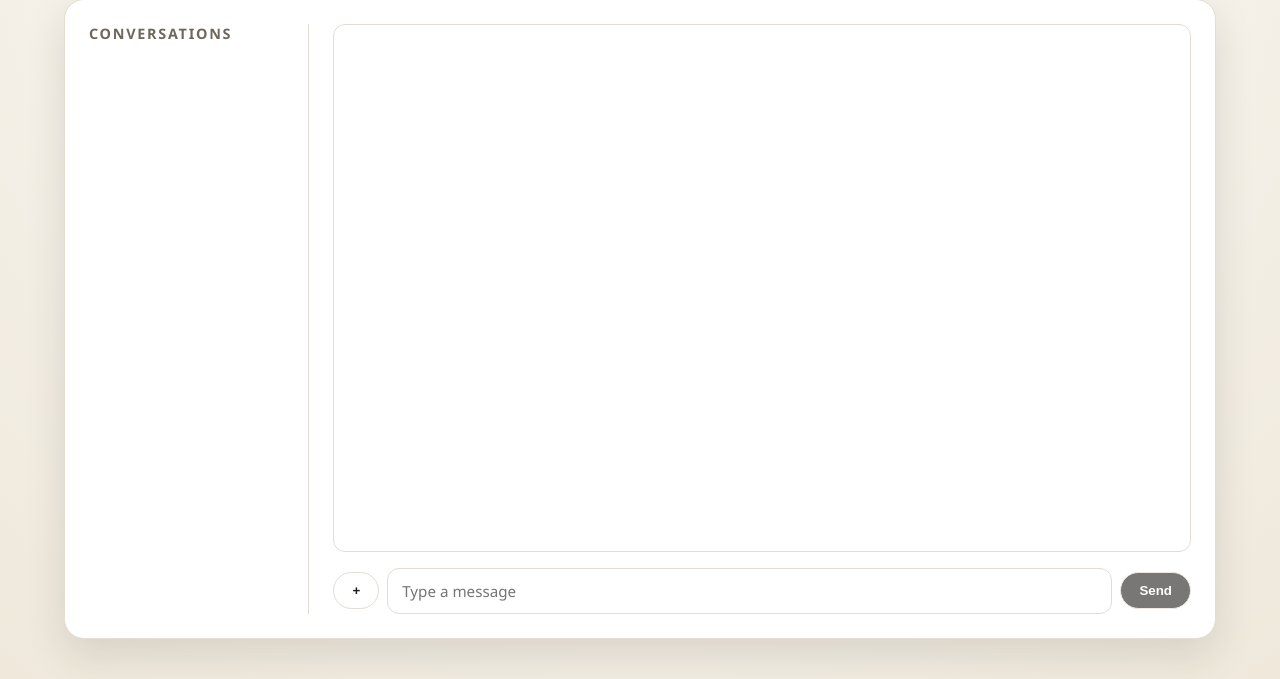
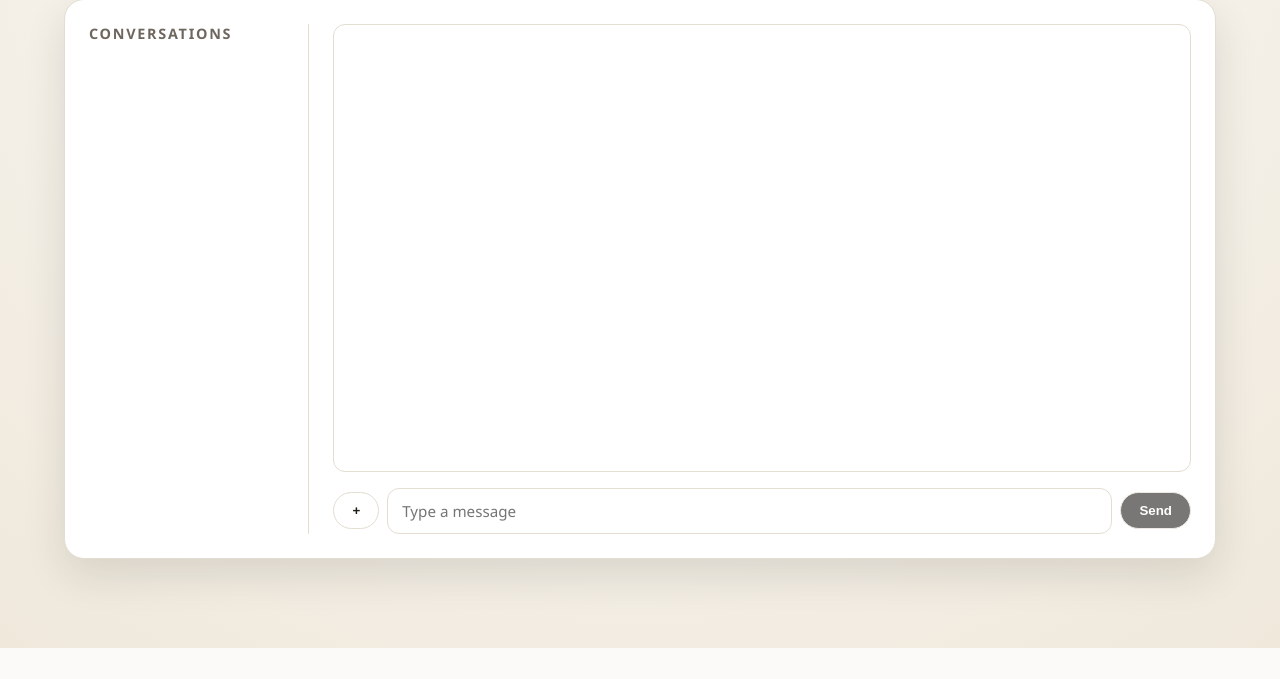
Before and after one commit to MINTALLOYY/chatapotomus, a Flask app: template templates/message_thread.html in a window 1280 px wide. Shown: the part 152-831 px from the top of the page. After the commit the page ends 800 px from the top, so only its background shows below. Run offline with Flask 3, Linux system fonts and the light colour scheme; the template is opened without the code that fills it, so the values that code supplies are empty; the visitor is signed in with stand-in values (Sample User, id 1); parts of the project's set-up code (start-up, migrations or seed data) failed here and were passed over; some libraries are stand-ins or nearby versions.

Commit message:
making chat box smaller

```diff
--- a/static/css/style.css
+++ b/static/css/style.css
@@ -345,14 +345,14 @@ input {
 }
 
 .chat-container {
-  height: 80dvh;
+  height: 70dvh;
   margin: 5dvh 0 0 0;
   box-sizing: border-box;
 }
 
 /* Fallback for older browsers */
 @supports not (height: 1dvh) {
-  .chat-container { height: 80vh; margin: 5vh 0 0 0; }
+  .chat-container { height: 70vh; margin: 5vh 0 0 0; }
 }
 .split-sidebar {
   width: 20%;
```
